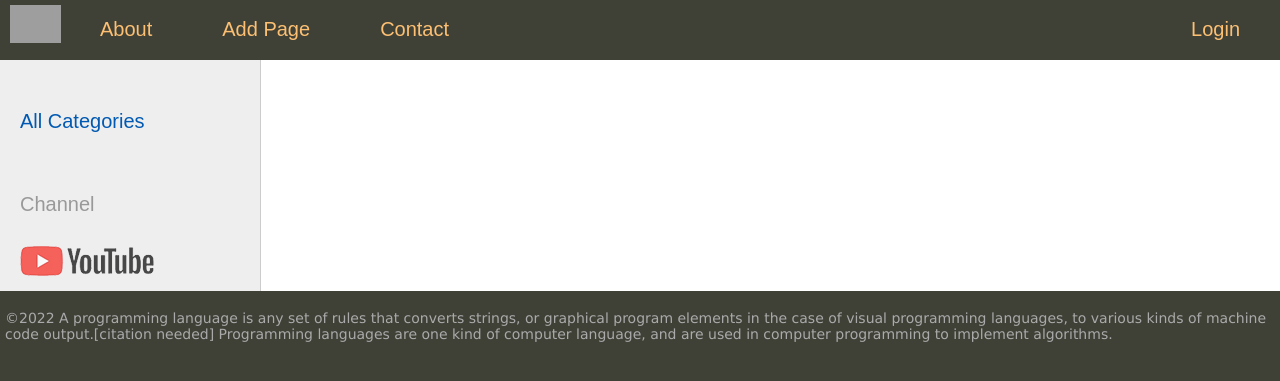
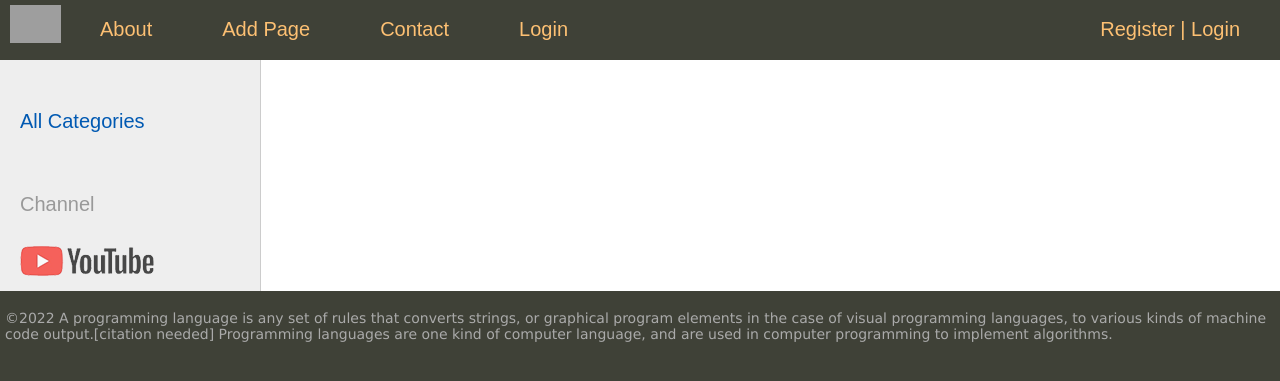
Before and after one commit to comradeos/webpydj, a Django app: page / in a window 1280 px wide. Shown: the top 381 px of the page. Run offline with Django 4.2, Linux system fonts and the light colour scheme; data that the repository does not hold is empty; grey boxes are pictures that could not be loaded.

Commit message:
menu updated

```diff
--- a/sources/coreapp/templates/coreapp/menu.html
+++ b/sources/coreapp/templates/coreapp/menu.html
@@ -1,17 +1,20 @@
 {% block mainmenu %}
 <div class="header">
+
     <ul id="mainmenu" class="mainmenu">
-        <li class="logo"><a href="{% url 'index' %}">
+        <li class="logo">
+            <a href="{% url 'index' %}">
                 <div class="logo"></div>
-            </a></li>
+            </a>
+        </li>
+
         {% for m in menu %}
-        {% if not forloop.last %}
-        <li><a href="{% url m.url_name %}">{{m.title}}</a></li>
-        {% else %}
-        <li class="last"><a href="#">{{m.title}}</a></li>
-        {% endif %}
+            <li><a href="{% url m.url_name %}">{{m.title}}</a></li>
         {% endfor %}
+
+        <li class="last"><a href="{% url 'register' %}">Register</a> | <a href="{% url 'login' %}">Login</a></li>
     </ul>
+
     <div class="clear"></div>
 </div>
 {% endblock mainmenu %}
```
